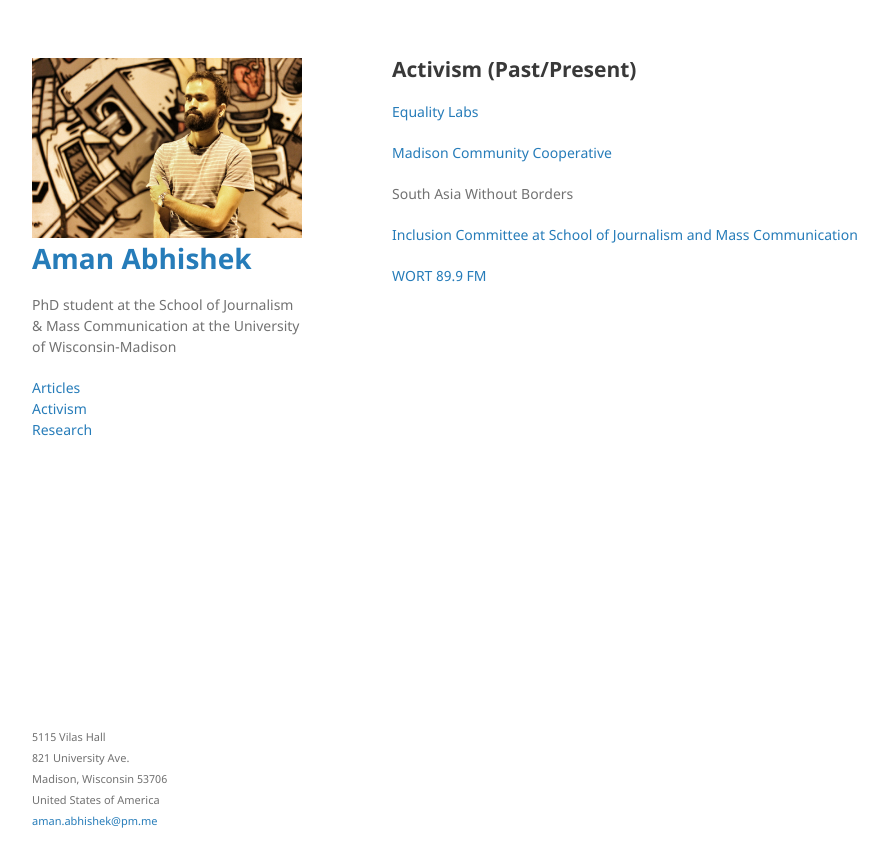
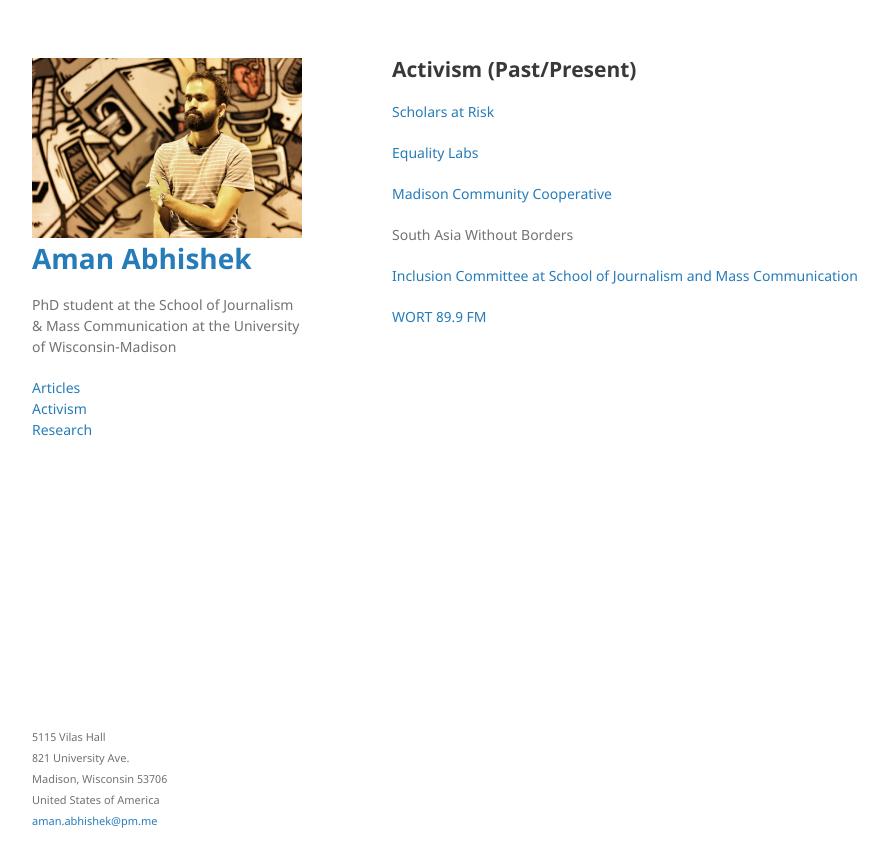
Before and after one commit to aman-abhishek/aman-abhishek.github.io, a Jekyll site: the page built from activism.md, in a window 1280 px wide. Shown: the top 867 px of the page, without its empty margins (178-1066 px from the left). Built offline with Jekyll 4.4.1, drawn with Linux system fonts in a browser that asks for light colours; our own code applies the rules of GitHub Pages for plain Markdown files.

Commit message:
Update activism.md

```diff
--- a/activism.md
+++ b/activism.md
@@ -3,6 +3,8 @@ layout: default
 ---
 
 ## Activism (Past/Present)
+
+[Scholars at Risk](https://www.scholarsatrisk.org/)
 
 [Equality Labs](https://www.equalitylabs.org/)
 
```
